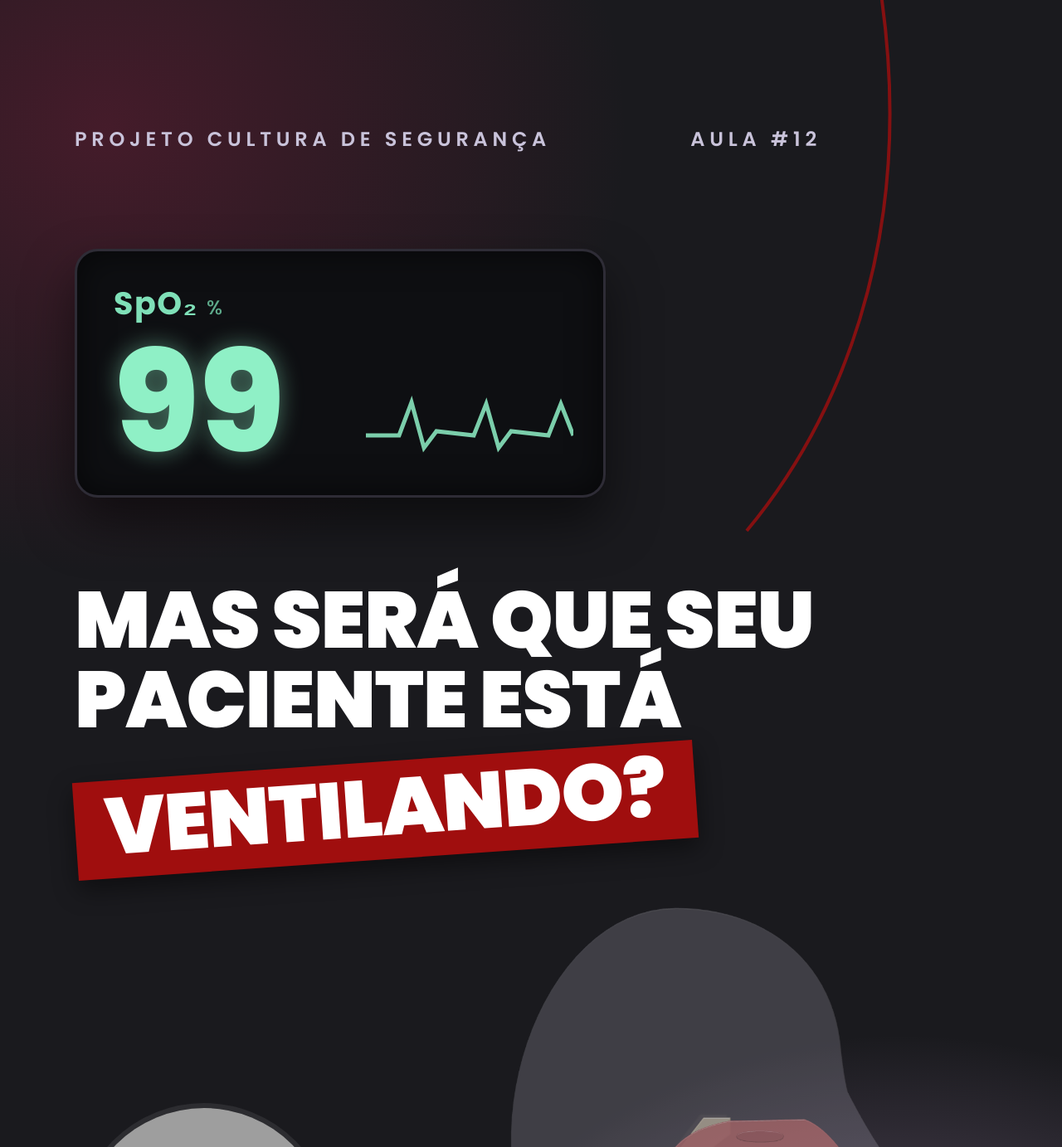
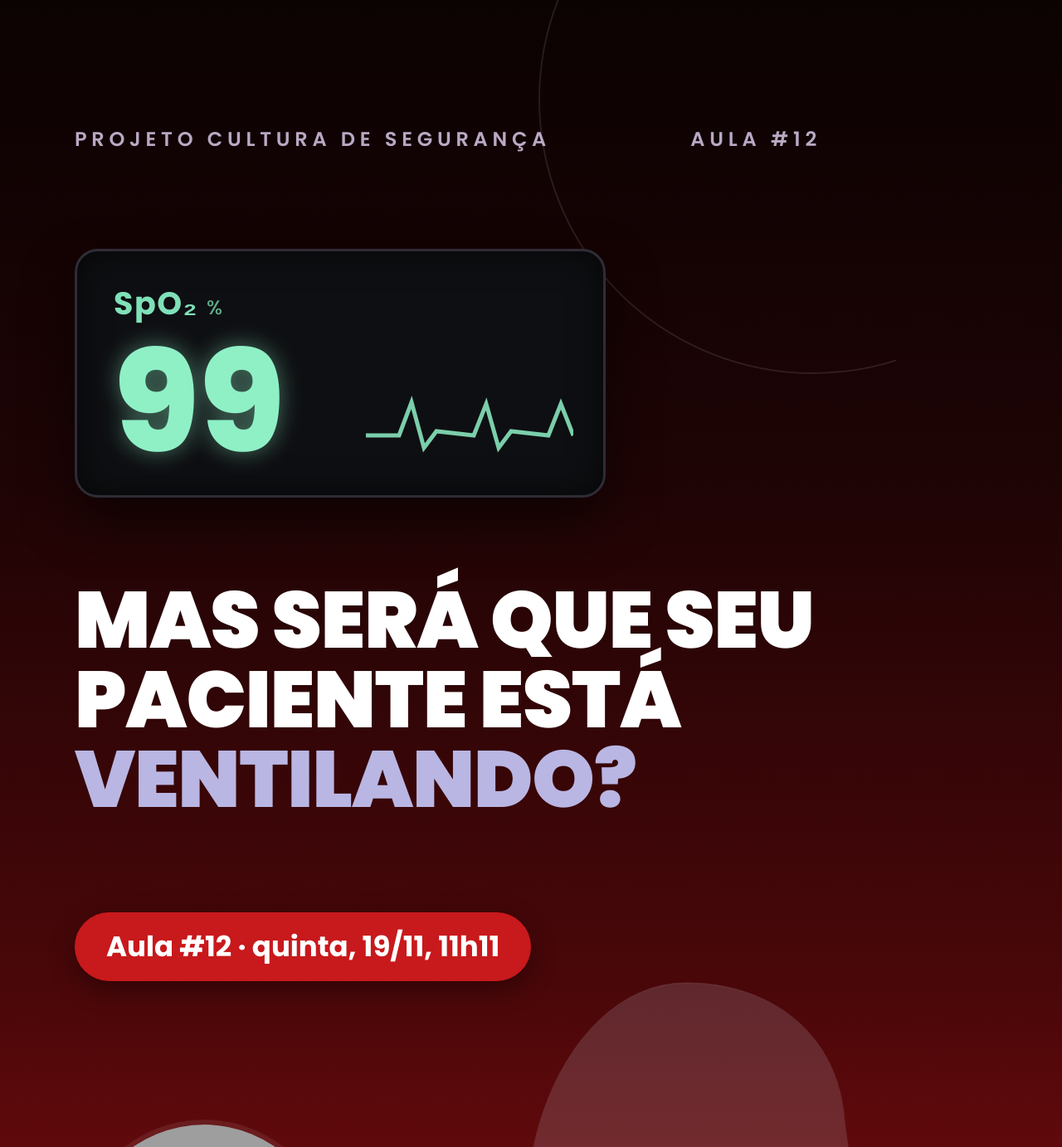
Before and after one commit to gruponitroodontologia-png/elo-vital, a plain HTML site: page aulas-vias-aereas/stories-aula12/capa-reel-aula12.html in a window 1280 px wide. Shown: the top 1383 px of the page at 83% size. Drawn offline with Linux system fonts and the light colour scheme; grey boxes are pictures that could not be loaded; files whose address does not match are found by name.

Commit message:
Capa do reel da #12 no padrão vinho sombreado do post do SAVO
Co-Authored-By: Claude Opus 5.5 <noreply@anthropic.com>
Claude-Session: https://claude.ai/code/session_01MYEGXM9LVv4Rd1VsREZmpT

```diff
--- a/aulas-vias-aereas/stories-aula12/capa-reel-aula12.html
+++ b/aulas-vias-aereas/stories-aula12/capa-reel-aula12.html
@@ -2,27 +2,29 @@
 <link href="https://fonts.googleapis.com/css2?family=Poppins:wght@500;600;700;800;900&display=swap" rel="stylesheet">
 <style>
 body{margin:0;width:1080px;height:1920px;overflow:hidden;font-family:Poppins,sans-serif;color:#fff;position:relative;
-background:radial-gradient(ellipse 80% 45% at 85% 92%,rgba(201,167,216,.50),rgba(201,167,216,0) 60%),radial-gradient(ellipse 70% 40% at 10% 8%,rgba(138,30,62,.38),rgba(0,0,0,0) 70%),#1A1A1E}
+background:linear-gradient(180deg,#0B0202 0%,#1E0405 30%,#4A0709 62%,#7E0D10 86%,#981316 100%)}
 svg.c{position:absolute;left:0;top:0}
-.brand{position:absolute;left:90px;right:90px;top:150px;display:flex;justify-content:space-between;font-size:24px;letter-spacing:.24em;font-weight:600;color:#C9C3DA}
+.brand{position:absolute;left:90px;right:90px;top:150px;display:flex;justify-content:space-between;font-size:24px;letter-spacing:.24em;font-weight:600;color:#B9A9C4}
 .mon{position:absolute;left:90px;top:300px;width:640px;height:300px;border-radius:28px;background:#0E0F12;border:3px solid #2E2C36;box-shadow:0 30px 60px rgba(0,0,0,.5),inset 0 0 40px rgba(0,0,0,.6);padding:34px 44px;box-sizing:border-box}
 .mon .lb{font-size:38px;font-weight:700;color:#7FE0B8;letter-spacing:.04em}
 .mon .lb small{font-size:24px;color:#5DA98A;margin-left:10px;font-weight:500}
 .mon .v{font-size:170px;font-weight:800;line-height:1;color:#8FF0C6;text-shadow:0 0 28px rgba(143,240,198,.45);margin-top:6px}
 .mon .wave{position:absolute;right:36px;bottom:42px}
 .q{position:absolute;left:90px;right:70px;top:700px;font-size:96px;line-height:1.0;font-weight:900;text-transform:uppercase;letter-spacing:-1px}
-.red{display:inline-block;margin-top:26px;background:#A00E0E;color:#fff;padding:8px 36px 14px;transform:rotate(-4deg);box-shadow:0 12px 30px rgba(0,0,0,.45)}
-.art{position:absolute;right:-60px;top:1090px;width:540px;opacity:.6}
-.ph{position:absolute;left:90px;top:1330px;width:300px;height:300px;border-radius:50%;overflow:hidden;border:6px solid rgba(255,255,255,.08)}
+.red{color:#B9B6E3}
+.pill{position:absolute;left:90px;top:1100px;background:#C8191C;color:#fff;font-size:34px;font-weight:700;padding:16px 38px;border-radius:999px;box-shadow:0 10px 30px rgba(0,0,0,.35)}
+.art{position:absolute;right:-60px;top:1180px;width:520px;opacity:.5}
+.ph{position:absolute;left:90px;top:1350px;width:300px;height:300px;border-radius:50%;overflow:hidden;border:6px solid rgba(255,255,255,.08)}
 .ph img{width:100%;height:100%;object-fit:cover}
-.nm{position:absolute;left:90px;top:1650px;font-size:30px;font-weight:600;color:#E8E1EC}
+.nm{position:absolute;left:90px;top:1670px;font-size:30px;font-weight:600;color:#E8E1EC}
 .nm small{display:block;font-size:24px;font-weight:500;color:#C9C3DA;margin-top:4px}
 </style></head><body>
-<svg class="c" width="1080" height="1920"><path d="M1060 -20 C 1110 300, 1000 520, 900 640" stroke="#A00E0E" stroke-width="4" fill="none" opacity=".8"/></svg>
+<svg class="c" width="1080" height="1920"><circle cx="980" cy="120" r="330" stroke="rgba(255,255,255,.10)" stroke-width="2" fill="none"/></svg>
 <div class="brand"><span>PROJETO CULTURA DE SEGURANÇA</span><span>AULA #12</span></div>
 <div class="mon"><div class="lb">SpO₂<small>%</small></div><div class="v">99</div>
 <svg class="wave" width="250" height="90" viewBox="0 0 250 90"><path d="M0 60 L40 60 L55 20 L70 75 L85 55 L130 60 L145 22 L160 75 L175 55 L220 60 L235 22 L250 60" stroke="#8FF0C6" stroke-width="5" fill="none" opacity=".85"/></svg></div>
-<div class="q">Mas será que seu paciente está<br><span class="red">ventilando?</span></div>
+<div class="q">Mas será que seu paciente está <span class="red">ventilando?</span></div>
+<div class="pill">Aula #12 · quinta, 19/11, 11h11</div>
 <img class="art" src="pretraq.png">
 <div class="ph"><img src="carla-gamba.jpg"></div>
 <div class="nm">Profa. Carla Gamba, MSc<small>Grupo Nitro</small></div>
```
Also changed, not shown: aulas-vias-aereas/Capa Reel - Aula 12 - SpO2 99.png.
